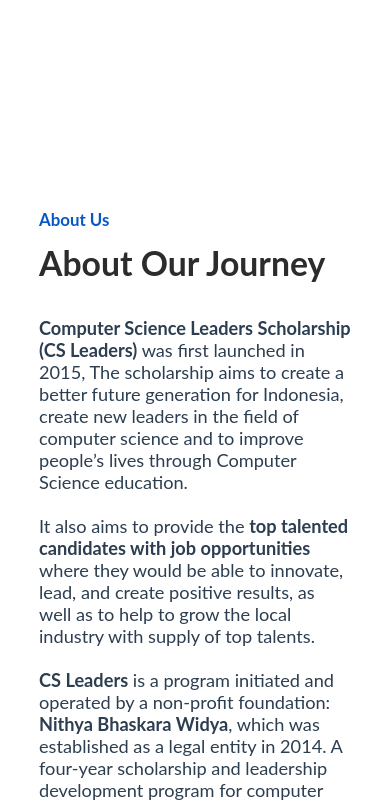
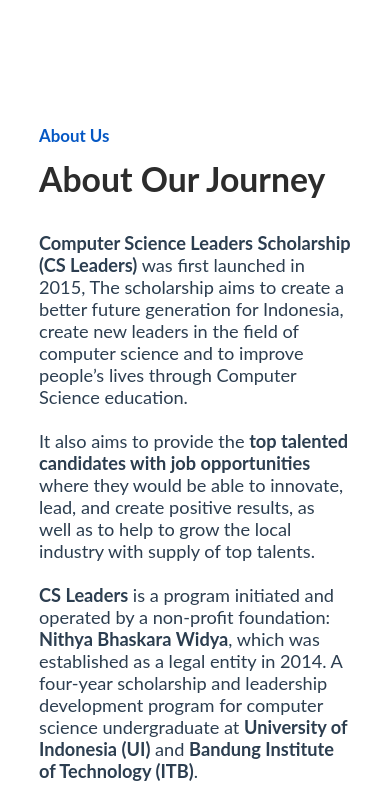
Before and after one commit to afahmip/csl-web-revamp, a Vue app: page /about-us in a window 390 px wide. Shown: the part 2357-3160 px from the top of the page. Built offline with nearby package versions, Linux system fonts and the light colour scheme; no server answers; what vue-masonry would draw is missing.

Commit message:
Fix css queries on About - journey

```diff
--- a/src/components/pages/About.vue
+++ b/src/components/pages/About.vue
@@ -351,10 +351,23 @@
 */
 
 @media (min-width: 768px) and (max-width: 1024px) and (orientation: portrait) {
+
   #about {
     height: 50vh;
     .content {
       padding-top: 10vh !important;
+    }
+  }
+
+  #journey {
+    padding-top: 0;
+    #journey-wrapper {
+      padding: 10vh 10vw;
+      height: auto;
+    }
+    .journey-img {
+      width: 100%;
+      height: 30vh;
     }
   }
   // #initiator-wrapper, #initiator-profile {
@@ -383,22 +396,6 @@
   //   flex-basis: 100%;
   //   max-width: 100%;
   // }
-}
-
-@media screen and (max-width: 1023px) and (orientation: portrait) {
-
-  #journey {
-    padding-top: 10vh;
-    #journey-wrapper {
-      padding: 10vh 10vw;
-      height: auto;
-    }
-    .journey-img {
-      width: 100%;
-      height: 30vh;
-    }
-  }
-
 }
 
 @media screen and (max-width: 767px) and (orientation: portrait) {
@@ -446,7 +443,6 @@
     padding: 10vh 10vw;
     padding-top: 5vh;
     width: 120vw;
-    // height: 100%;
     #initiator-profile {
       color: white;
       padding: 0;
@@ -477,6 +473,21 @@
       }
     }
   }
+
+  #journey {
+    padding-top: 0;
+    >div:last-child > img:last-child {
+      display: none;
+    }
+    #journey-wrapper {
+      padding-left: 10vw;
+      padding-right: 10vw;
+    }
+  }
+
+  #journey-wrapper {
+    padding: 5vh 10vw;
+  }
 }
 
 @media screen and (max-width: 767px) and (orientation: portrait) {
@@ -490,15 +501,7 @@
     font-size: 1.3rem !important;
   }
 
-  #journey {
-    >div:last-child > img:last-child {
-      display: none;
-    }
-  }
 
-  #journey-wrapper {
-    padding: 5vh 10vw;
-  }
 
   // #initiator-blue {
   //   h3 {
@@ -521,9 +524,7 @@
     padding-right: 5vw;
   }
 
-  #journey {
-    padding-top: 5vh;
-  }
+
   .journey-img {
     display: inline-block;
     width: 100%;
```
